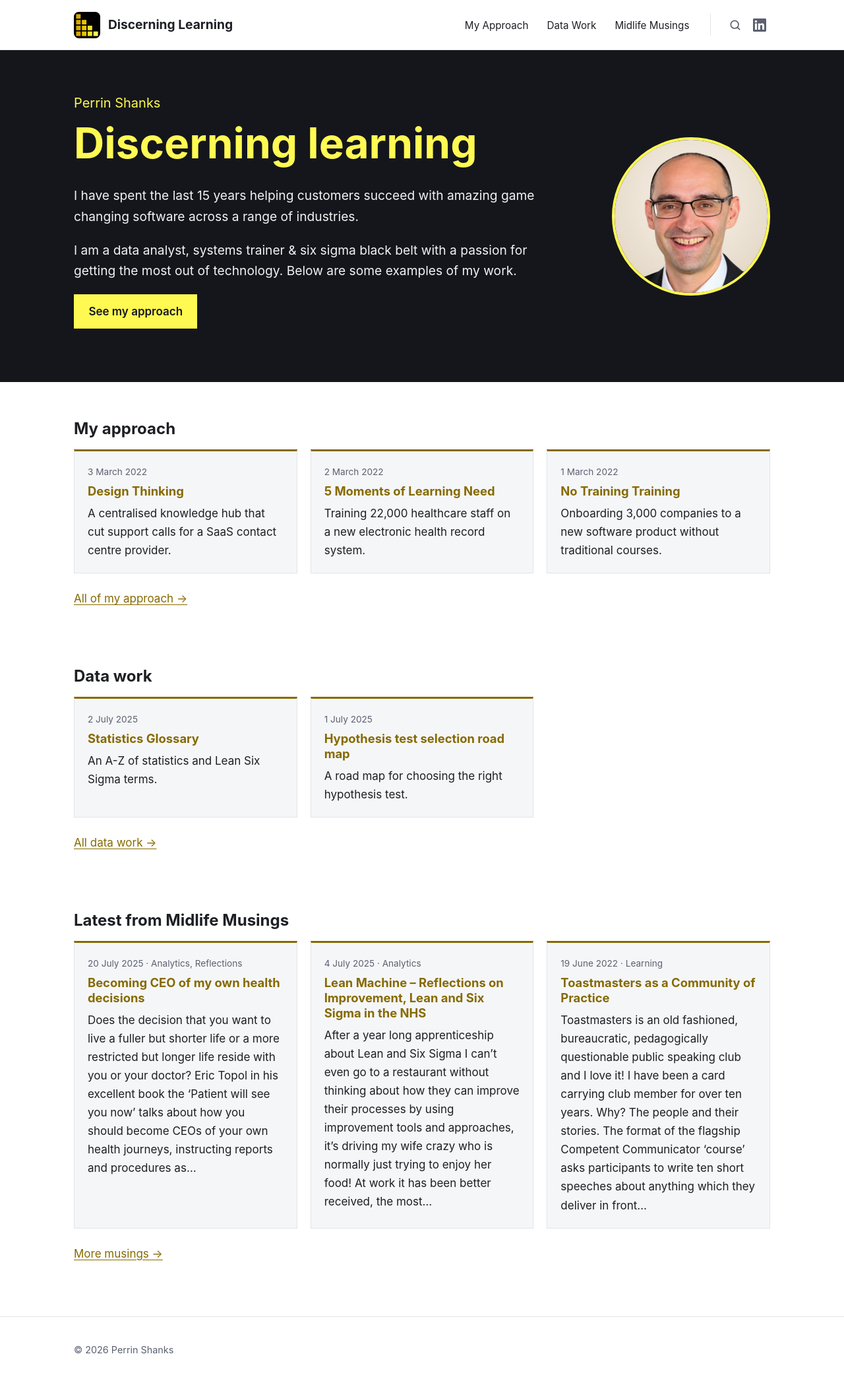
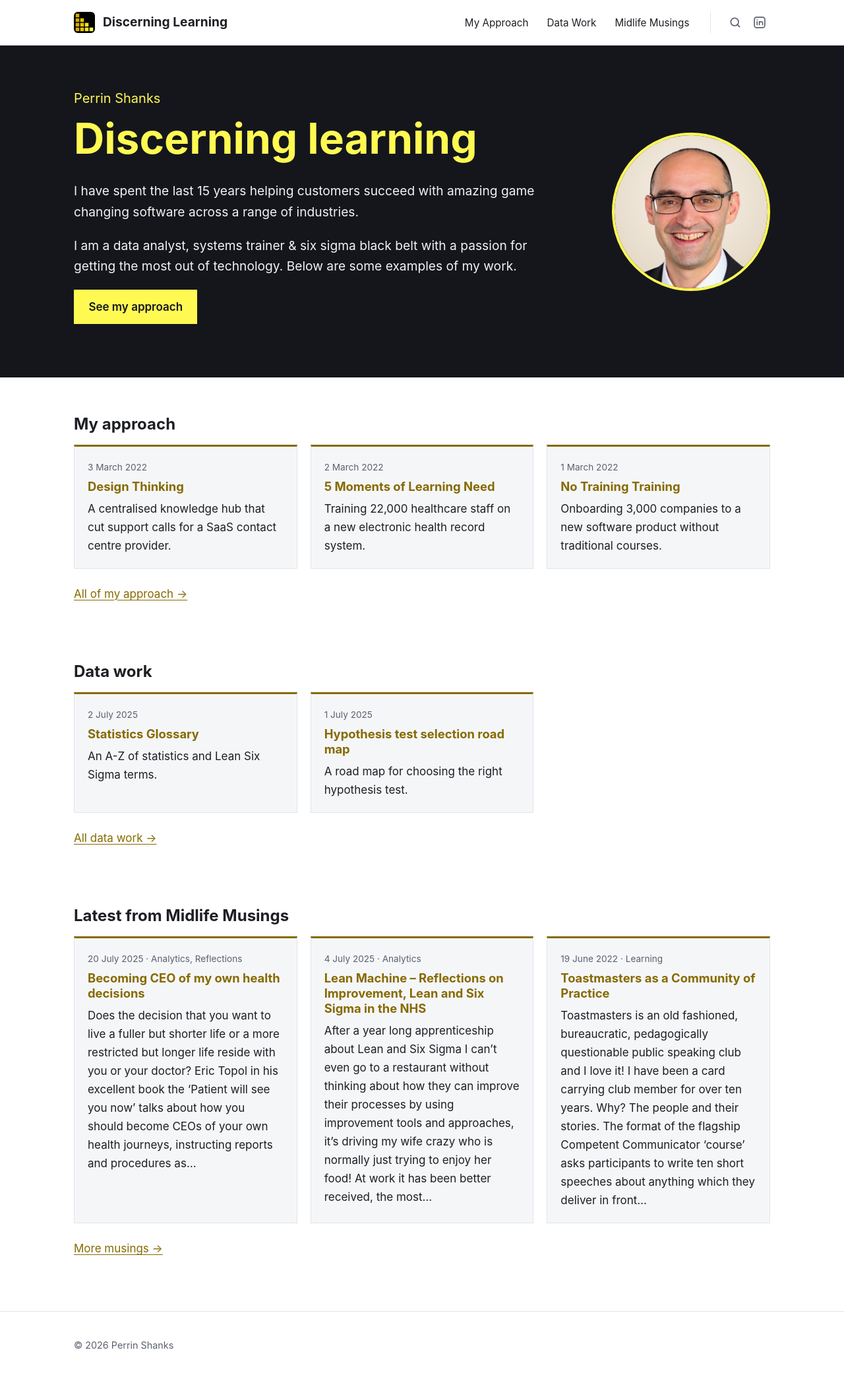
Before and after one commit to PerrinShanks-Cogito/discerninglearning, a Jekyll site: the page built from index.html, in a window 1280 px wide. Shown: the whole page at 66% size. Built offline with Jekyll 4.4.1, drawn with Linux system fonts in a browser that asks for light colours.

Commit message:
Polish the header: outline LinkedIn icon, smaller logo, wrapping menu
- LinkedIn icon is now an outline, matching the search icon
- Logo is 32px instead of 40px so it sits evenly with the name
- Menu wraps onto a second line on narrow screens instead of
  running off the edge

Co-Authored-By: Claude Opus 5.5 <noreply@anthropic.com>
Claude-Session: https://claude.ai/code/session_01L416ywoPveZPePQkbqsCPa

```diff
--- a/_includes/header.html
+++ b/_includes/header.html
@@ -1,7 +1,7 @@
 <header class="site-header">
   <div class="wrap site-header__inner">
     <a class="site-title" href="{{ '/' | relative_url }}">
-      <img src="{{ '/favicon.svg' | relative_url }}" alt="" width="40" height="40">
+      <img src="{{ '/favicon.svg' | relative_url }}" alt="" width="32" height="32">
       <span>{{ site.title }}</span>
     </a>
     <nav class="site-nav" aria-label="Main">
@@ -19,7 +19,7 @@
       </a>
       {% if site.linkedin %}
       <a class="icon-button" href="{{ site.linkedin }}" rel="me noopener" target="_blank" aria-label="{{ site.author }} on LinkedIn" title="LinkedIn">
-        <svg viewBox="0 0 24 24" width="20" height="20" aria-hidden="true" focusable="false"><path fill="currentColor" d="M20.45 20.45h-3.56v-5.57c0-1.33-.02-3.04-1.85-3.04-1.86 0-2.14 1.45-2.14 2.94v5.67H9.35V9h3.41v1.56h.05c.48-.9 1.64-1.85 3.37-1.85 3.6 0 4.27 2.37 4.27 5.46v6.28ZM5.34 7.43a2.06 2.06 0 1 1 0-4.13 2.06 2.06 0 0 1 0 4.13ZM7.12 20.45H3.56V9h3.56v11.45ZM22.22 0H1.77C.79 0 0 .77 0 1.73v20.54C0 23.23.79 24 1.77 24h20.45c.98 0 1.78-.77 1.78-1.73V1.73C24 .77 23.2 0 22.22 0Z"/></svg>
+        <svg viewBox="0 0 24 24" width="20" height="20" aria-hidden="true" focusable="false" fill="none" stroke="currentColor" stroke-width="2" stroke-linecap="round" stroke-linejoin="round"><rect x="2.5" y="2.5" width="19" height="19" rx="4"/><path d="M7.5 10.5v6M11.5 16.5v-6M11.5 13.5a3 3 0 0 1 6 0v3"/><circle cx="7.5" cy="7.25" r="1.1" fill="currentColor" stroke="none"/></svg>
       </a>
       {% endif %}
     </div>
--- a/assets/css/main.scss
+++ b/assets/css/main.scss
@@ -87,11 +87,12 @@ h1, h2, h3, h4 { line-height: 1.25; margin: 2rem 0 0.75rem; }
   font-size: 1.2rem;
   text-decoration: none;
 }
-.site-title img { display: block; width: 40px; height: 40px; }
+.site-title img { display: block; width: 32px; height: 32px; }
 .site-nav { grid-area: nav; }
 .site-nav ul {
   display: flex;
-  gap: 1.75rem;
+  flex-wrap: wrap;
+  gap: 0.25rem 1.75rem;
   list-style: none;
   margin: 0;
   padding: 0;
@@ -116,7 +117,7 @@ h1, h2, h3, h4 { line-height: 1.25; margin: 2rem 0 0.75rem; }
       "search search";
     row-gap: 0.75rem;
   }
-  .site-nav ul { gap: 1.25rem; }
+  .site-nav ul { gap: 0.25rem 1.25rem; }
 }
 
 // Hero
```
